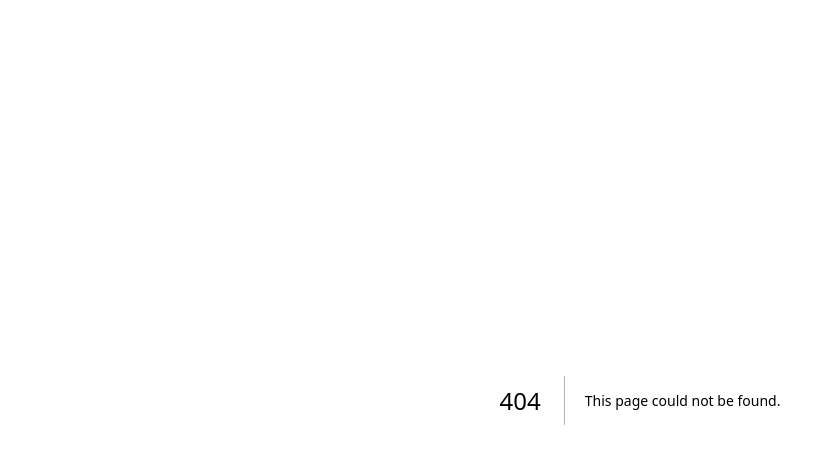
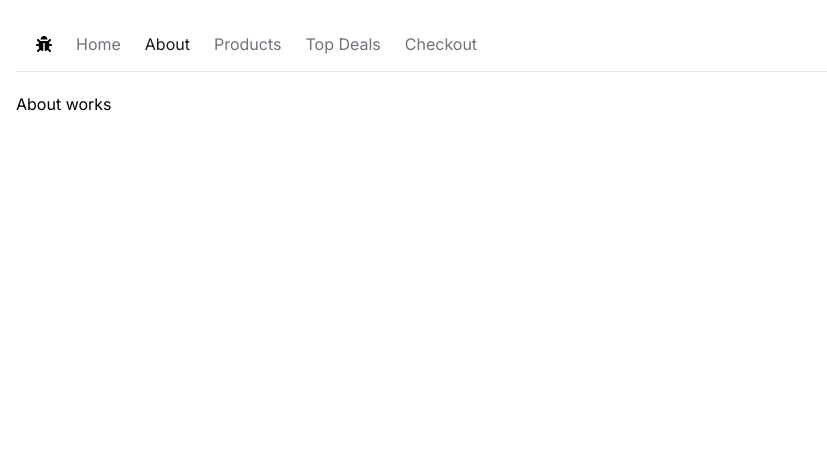
Before and after one commit to jonjon81/ecommerce-nextjs-typescript-tailwind-daisyui, a Next.js app: page /about in a window 1280 px wide. Before the commit this address had no page. Shown: the top 464 px of the page, without its empty margins (0-827 px from the left). Built offline with nearby package versions, Linux system fonts and the light colour scheme.

Commit message:
2nd commit

```diff
--- /dev/null
+++ b/app/Navbar.tsx
@@ -0,0 +1,39 @@
+'use client';
+import Link from 'next/link';
+import { usePathname } from 'next/navigation';
+import React from 'react';
+import { FaBug } from 'react-icons/fa';
+
+const Navbar = () => {
+  const currentPath = usePathname();
+  console.log(currentPath);
+  const links = [
+    { label: 'Home', href: '/' },
+    { label: 'About', href: '/about' },
+    { label: 'Products', href: '/products' },
+    { label: 'Top Deals', href: '/top-deals' },
+    { label: 'Checkout', href: '/checkout' },
+  ];
+  return (
+    <nav className="flex space-x-6 border-b mb-5 px-5 h-14 items-center">
+      <Link href="/">
+        <FaBug />
+      </Link>
+      <ul className="flex space-x-6">
+        {links.map((link) => (
+          <Link
+            key={link.href}
+            href={link.href}
+            className={`${
+              link.href === currentPath ? 'text-zinc-900' : 'text-zinc-500'
+            } hover:text-zinc-800 transition-colors`}
+          >
+            {link.label}
+          </Link>
+        ))}
+      </ul>
+    </nav>
+  );
+};
+
+export default Navbar;
--- /dev/null
+++ b/app/about/page.tsx
@@ -0,0 +1,7 @@
+import React from 'react';
+
+const About = () => {
+  return <div>About works</div>;
+};
+
+export default About;
--- a/app/globals.css
+++ b/app/globals.css
@@ -4,24 +4,15 @@
 
 :root {
   --foreground-rgb: 0, 0, 0;
-  --background-start-rgb: 214, 219, 220;
-  --background-end-rgb: 255, 255, 255;
 }
 
 @media (prefers-color-scheme: dark) {
   :root {
     --foreground-rgb: 255, 255, 255;
-    --background-start-rgb: 0, 0, 0;
-    --background-end-rgb: 0, 0, 0;
   }
 }
 
 body {
   color: rgb(var(--foreground-rgb));
-  background: linear-gradient(
-      to bottom,
-      transparent,
-      rgb(var(--background-end-rgb))
-    )
-    rgb(var(--background-start-rgb));
+  padding: 1rem;
 }
--- a/app/layout.tsx
+++ b/app/layout.tsx
@@ -1,22 +1,22 @@
-import './globals.css'
-import type { Metadata } from 'next'
-import { Inter } from 'next/font/google'
+import './globals.css';
+import type { Metadata } from 'next';
+import { Inter } from 'next/font/google';
+import Navbar from './Navbar';
 
-const inter = Inter({ subsets: ['latin'] })
+const inter = Inter({ subsets: ['latin'] });
 
 export const metadata: Metadata = {
   title: 'Create Next App',
   description: 'Generated by create next app',
+};
+
+export default function RootLayout({ children }: { children: React.ReactNode }) {
+  return (
+    <html data-theme="winter" lang="en">
+      <body className={inter.className}>
+        <Navbar />
+        <main>{children}</main>
+      </body>
+    </html>
+  );
 }
-
-export default function RootLayout({
-  children,
-}: {
-  children: React.ReactNode
-}) {
-  return (
-    <html lang="en">
-      <body className={inter.className}>{children}</body>
-    </html>
-  )
-}
--- a/app/page.tsx
+++ b/app/page.tsx
@@ -1,113 +1,3 @@
-import Image from 'next/image'
-
 export default function Home() {
-  return (
-    <main className="flex min-h-screen flex-col items-center justify-between p-24">
-      <div className="z-10 max-w-5xl w-full items-center justify-between font-mono text-sm lg:flex">
-        <p className="fixed left-0 top-0 flex w-full justify-center border-b border-gray-300 bg-gradient-to-b from-zinc-200 pb-6 pt-8 backdrop-blur-2xl dark:border-neutral-800 dark:bg-zinc-800/30 dark:from-inherit lg:static lg:w-auto  lg:rounded-xl lg:border lg:bg-gray-200 lg:p-4 lg:dark:bg-zinc-800/30">
-          Get started by editing&nbsp;
-          <code className="font-mono font-bold">app/page.tsx</code>
-        </p>
-        <div className="fixed bottom-0 left-0 flex h-48 w-full items-end justify-center bg-gradient-to-t from-white via-white dark:from-black dark:via-black lg:static lg:h-auto lg:w-auto lg:bg-none">
-          <a
-            className="pointer-events-none flex place-items-center gap-2 p-8 lg:pointer-events-auto lg:p-0"
-            href="https://vercel.com?utm_source=create-next-app&utm_medium=appdir-template&utm_campaign=create-next-app"
-            target="_blank"
-            rel="noopener noreferrer"
-          >
-            By{' '}
-            <Image
-              src="/vercel.svg"
-              alt="Vercel Logo"
-              className="dark:invert"
-              width={100}
-              height={24}
-              priority
-            />
-          </a>
-        </div>
-      </div>
-
-      <div className="relative flex place-items-center before:absolute before:h-[300px] before:w-[480px] before:-translate-x-1/2 before:rounded-full before:bg-gradient-radial before:from-white before:to-transparent before:blur-2xl before:content-[''] after:absolute after:-z-20 after:h-[180px] after:w-[240px] after:translate-x-1/3 after:bg-gradient-conic after:from-sky-200 after:via-blue-200 after:blur-2xl after:content-[''] before:dark:bg-gradient-to-br before:dark:from-transparent before:dark:to-blue-700 before:dark:opacity-10 after:dark:from-sky-900 after:dark:via-[#0141ff] after:dark:opacity-40 before:lg:h-[360px] z-[-1]">
-        <Image
-          className="relative dark:drop-shadow-[0_0_0.3rem_#ffffff70] dark:invert"
-          src="/next.svg"
-          alt="Next.js Logo"
-          width={180}
-          height={37}
-          priority
-        />
-      </div>
-
-      <div className="mb-32 grid text-center lg:max-w-5xl lg:w-full lg:mb-0 lg:grid-cols-4 lg:text-left">
-        <a
-          href="https://nextjs.org/docs?utm_source=create-next-app&utm_medium=appdir-template&utm_campaign=create-next-app"
-          className="group rounded-lg border border-transparent px-5 py-4 transition-colors hover:border-gray-300 hover:bg-gray-100 hover:dark:border-neutral-700 hover:dark:bg-neutral-800/30"
-          target="_blank"
-          rel="noopener noreferrer"
-        >
-          <h2 className={`mb-3 text-2xl font-semibold`}>
-            Docs{' '}
-            <span className="inline-block transition-transform group-hover:translate-x-1 motion-reduce:transform-none">
-              -&gt;
-            </span>
-          </h2>
-          <p className={`m-0 max-w-[30ch] text-sm opacity-50`}>
-            Find in-depth information about Next.js features and API.
-          </p>
-        </a>
-
-        <a
-          href="https://nextjs.org/learn?utm_source=create-next-app&utm_medium=appdir-template-tw&utm_campaign=create-next-app"
-          className="group rounded-lg border border-transparent px-5 py-4 transition-colors hover:border-gray-300 hover:bg-gray-100 hover:dark:border-neutral-700 hover:dark:bg-neutral-800/30"
-          target="_blank"
-          rel="noopener noreferrer"
-        >
-          <h2 className={`mb-3 text-2xl font-semibold`}>
-            Learn{' '}
-            <span className="inline-block transition-transform group-hover:translate-x-1 motion-reduce:transform-none">
-              -&gt;
-            </span>
-          </h2>
-          <p className={`m-0 max-w-[30ch] text-sm opacity-50`}>
-            Learn about Next.js in an interactive course with&nbsp;quizzes!
-          </p>
-        </a>
-
-        <a
-          href="https://vercel.com/templates?framework=next.js&utm_source=create-next-app&utm_medium=appdir-template&utm_campaign=create-next-app"
-          className="group rounded-lg border border-transparent px-5 py-4 transition-colors hover:border-gray-300 hover:bg-gray-100 hover:dark:border-neutral-700 hover:dark:bg-neutral-800/30"
-          target="_blank"
-          rel="noopener noreferrer"
-        >
-          <h2 className={`mb-3 text-2xl font-semibold`}>
-            Templates{' '}
-            <span className="inline-block transition-transform group-hover:translate-x-1 motion-reduce:transform-none">
-              -&gt;
-            </span>
-          </h2>
-          <p className={`m-0 max-w-[30ch] text-sm opacity-50`}>
-            Explore the Next.js 13 playground.
-          </p>
-        </a>
-
-        <a
-          href="https://vercel.com/new?utm_source=create-next-app&utm_medium=appdir-template&utm_campaign=create-next-app"
-          className="group rounded-lg border border-transparent px-5 py-4 transition-colors hover:border-gray-300 hover:bg-gray-100 hover:dark:border-neutral-700 hover:dark:bg-neutral-800/30"
-          target="_blank"
-          rel="noopener noreferrer"
-        >
-          <h2 className={`mb-3 text-2xl font-semibold`}>
-            Deploy{' '}
-            <span className="inline-block transition-transform group-hover:translate-x-1 motion-reduce:transform-none">
-              -&gt;
-            </span>
-          </h2>
-          <p className={`m-0 max-w-[30ch] text-sm opacity-50`}>
-            Instantly deploy your Next.js site to a shareable URL with Vercel.
-          </p>
-        </a>
-      </div>
-    </main>
-  )
+  return <div>Hello world</div>;
 }
--- a/package.json
+++ b/package.json
@@ -19,7 +19,11 @@
     "postcss": "8.4.31",
     "react": "18.2.0",
     "react-dom": "18.2.0",
+    "react-icons": "^4.11.0",
     "tailwindcss": "3.3.5",
     "typescript": "5.2.2"
+  },
+  "devDependencies": {
+    "daisyui": "^3.9.4"
   }
 }
--- a/tailwind.config.ts
+++ b/tailwind.config.ts
@@ -1,4 +1,4 @@
-import type { Config } from 'tailwindcss'
+import type { Config } from 'tailwindcss';
 
 const config: Config = {
   content: [
@@ -10,11 +10,13 @@
     extend: {
       backgroundImage: {
         'gradient-radial': 'radial-gradient(var(--tw-gradient-stops))',
-        'gradient-conic':
-          'conic-gradient(from 180deg at 50% 50%, var(--tw-gradient-stops))',
+        'gradient-conic': 'conic-gradient(from 180deg at 50% 50%, var(--tw-gradient-stops))',
       },
     },
   },
-  plugins: [],
-}
-export default config
+  plugins: [require('daisyui')],
+  daisyui: {
+    themes: ['winter'],
+  },
+};
+export default config;
```
Also changed, not shown: 2 other files (tests, documents, lock files or other folders).
